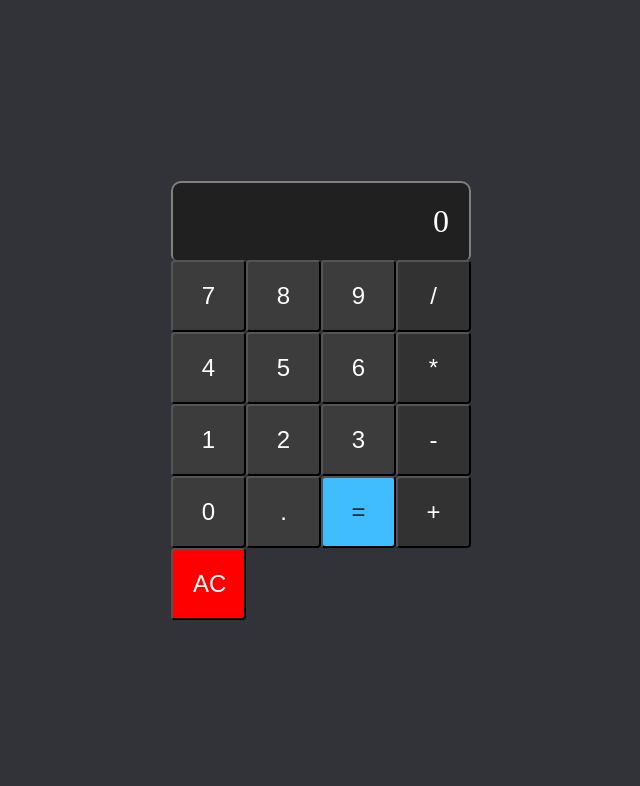
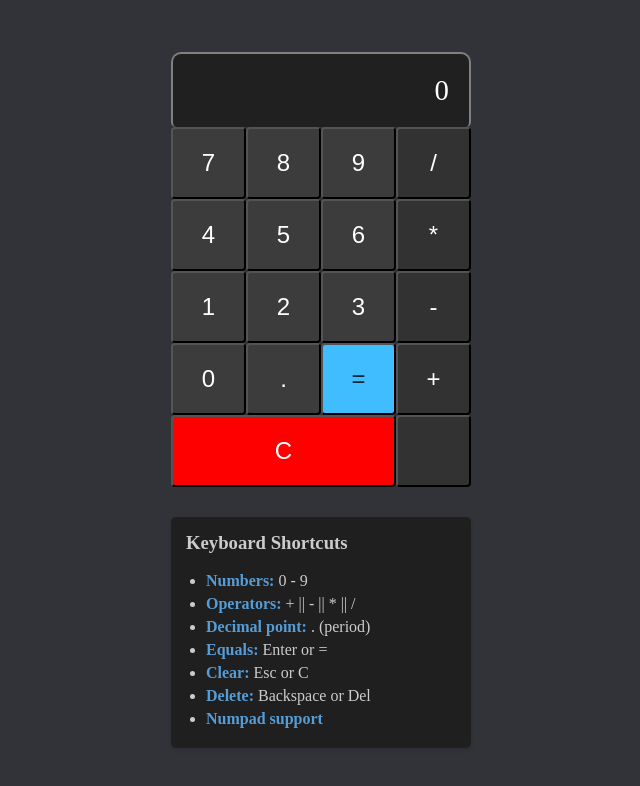
Before and after one commit to paulTan09/interactive-calculator, a plain HTML site: page index.html in a window 1280 px wide. Shown: the whole page, without its empty margins (319-959 px from the left). Drawn offline with Linux system fonts and the light colour scheme.

Commit message:
added kb support

```diff
--- a/app.js
+++ b/app.js
@@ -1,3 +1,30 @@
+// KEYBOARD SUPPORT
+function handleKeyboardInput(keyboardEvent) {
+  const key = keyboardEvent.key;
+
+  if (key >= '0' && key <= '9') {
+    appendNumber(key);
+  } else if (key === '.') {
+    handleDecimal();
+  } else if (key === '+' || key === '-' || key === '*' || key === '/') {
+    handleOperator(key);
+  } else if (key === 'Enter' || key === '=') {
+    evaluate();
+  } else if (key === 'Escape' || key === 'c' || key === 'C') {
+    clear();
+  } else if (key === 'Backspace') {
+    handleBackspace();
+  }
+}
+
+// BACKSPACE handler
+function handleBackspace() {
+  if (currentInput !== '') {
+    currentInput = currentInput.slice(0, -1);
+    updateScreen();
+  }
+}
+
 // calc. function
 function operate(operator, num1, num2) {
   operator = operator.trim(); // removes extra spaces
@@ -24,8 +51,11 @@ const screen = document.querySelector(".screen");
 const buttonNumbers = document.querySelectorAll(".number");
 const buttonOperators = document.querySelectorAll(".operator");
 const buttonClear = document.querySelector(".clear");
+const buttonDelete = document.querySelector(".material-icons");
 const buttonEqual = document.querySelector("#btnEqual");
 const decimalButton = document.querySelector("#btnFloat");
+
+document.addEventListener('keydown', handleKeyboardInput); //keyboard listener
 
 function updateScreen() {
   if (previousInput && currentOperator) {
@@ -85,7 +115,7 @@ function evaluate() {
     return;
   }
 
-// if currentInput is empty, use previousInput (allows repeated pressing of equals)
+// if currentInput is empty, use previousInput (allows repeated equal presses)
 const num2 = currentInput === '' ? previousInput : currentInput;
 
 const result = operate(currentOperator, parseFloat(previousInput), parseFloat(num2));
@@ -102,6 +132,7 @@ function clear() {
   currentInput = '';
   previousInput = '';
   currentOperator = null;
+  shouldResetScreen = false;
   updateScreen();
 }
 
@@ -125,5 +156,7 @@ buttonEqual.addEventListener('click', evaluate);
 
 buttonClear.addEventListener('click', clear);
 
+buttonDelete.addEventListener('click', handleBackspace);
+
 // Initialize
 updateScreen();
--- a/index.html
+++ b/index.html
@@ -1,10 +1,13 @@
 <!DOCTYPE html>
 <html lang="en">
 <head>
+
   <meta charset="UTF-8">
   <meta name="viewport" content="width=device-width, initial-scale=1.0">
   <title> Interactive Calculator </title>
+  <link href="https://fonts.googleapis.com/icon?family=Material+Icons" rel="stylesheet">
   <link rel="stylesheet" href="style.css">
+
 </head>
 
 <body>
@@ -34,12 +37,30 @@
       <button id="btnEqual"> = </button>
       <button class="operator" id="btn+"> + </button>
 
-      <button class="clear">AC</button>
+      <button class="clear"> C </button>
+      <button class="material-icons"> &#xe14a </button>
 
     </div>
+
+    <div class="tutorial">
+
+      <h3>Keyboard Shortcuts</h3>
+      <ul>
+        <li><strong>Numbers:</strong> 0 - 9 </li>
+        <li><strong>Operators:</strong> + || - || * || / </li>
+        <li><strong>Decimal point:</strong> . (period)</li>
+        <li><strong>Equals:</strong> Enter or =</li>
+        <li><strong>Clear:</strong> Esc or C</li>
+        <li><strong>Delete:</strong> Backspace or Del</li>
+        <li><strong>Numpad support</strong></li>
+      </ul>
+
+    </div>
+
 </div>
 
 </body>
 
 <script src="app.js"></script>
+
 </html>
--- a/style.css
+++ b/style.css
@@ -1,4 +1,3 @@
-
 body {
   display: flex;
   height: 100vh;
@@ -50,19 +49,50 @@ button:nth-child(4n):hover {
 }
 
 .clear {
+  flex: 1;
   background-color: red;
 }
 .clear:hover {
   background-color: #cc0000;
 }
 
+.material-icons {
+  background-color: #323232;
+}
+.material-icons:hover {
+  background-color: #3c3c3c;
+}
+
 .screen {
   background-color: #202020;
   color: white;
-  font-size: 2rem;
+  font-size: 1.8rem;
   padding: 20px;
   text-align: right;
   border: 2px solid grey;
   border-radius: 10px 10px 5px 5px;
   border-bottom: none;
 }
+
+.tutorial {
+  margin-top: 30px;
+  padding: 15px;
+  background-color: #1f1f1f;
+  border-radius: 5px;
+  box-shadow: 0 2px 5px rgba(0,0,0,0.1);
+  color: #cccccc;
+}
+.tutorial h3 {
+  margin-top: 0;
+  color: #cccccc;
+}
+.tutorial ul {
+  padding-left: 20px;
+  margin-bottom: 0;
+}
+.tutorial li {
+  margin-bottom: 5px;
+}
+.tutorial strong {
+  color: #569cd6;
+}
```
